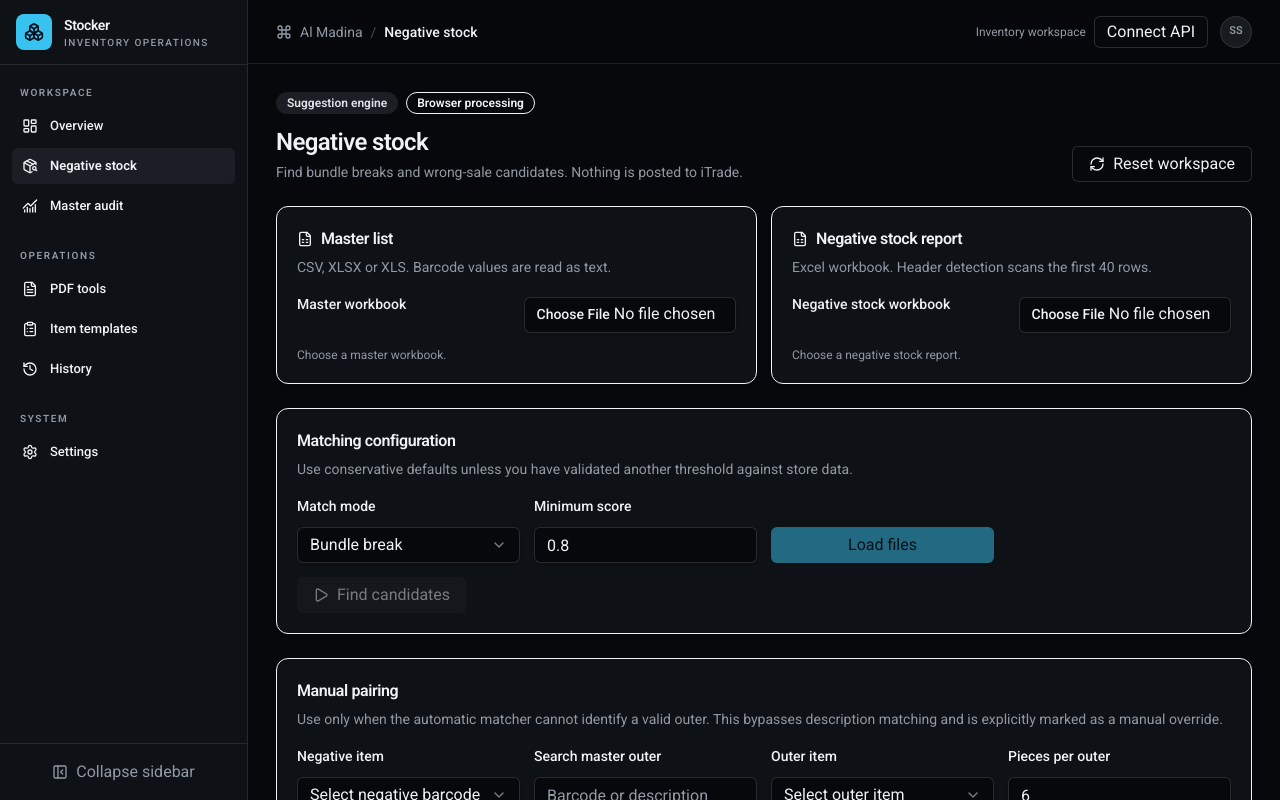
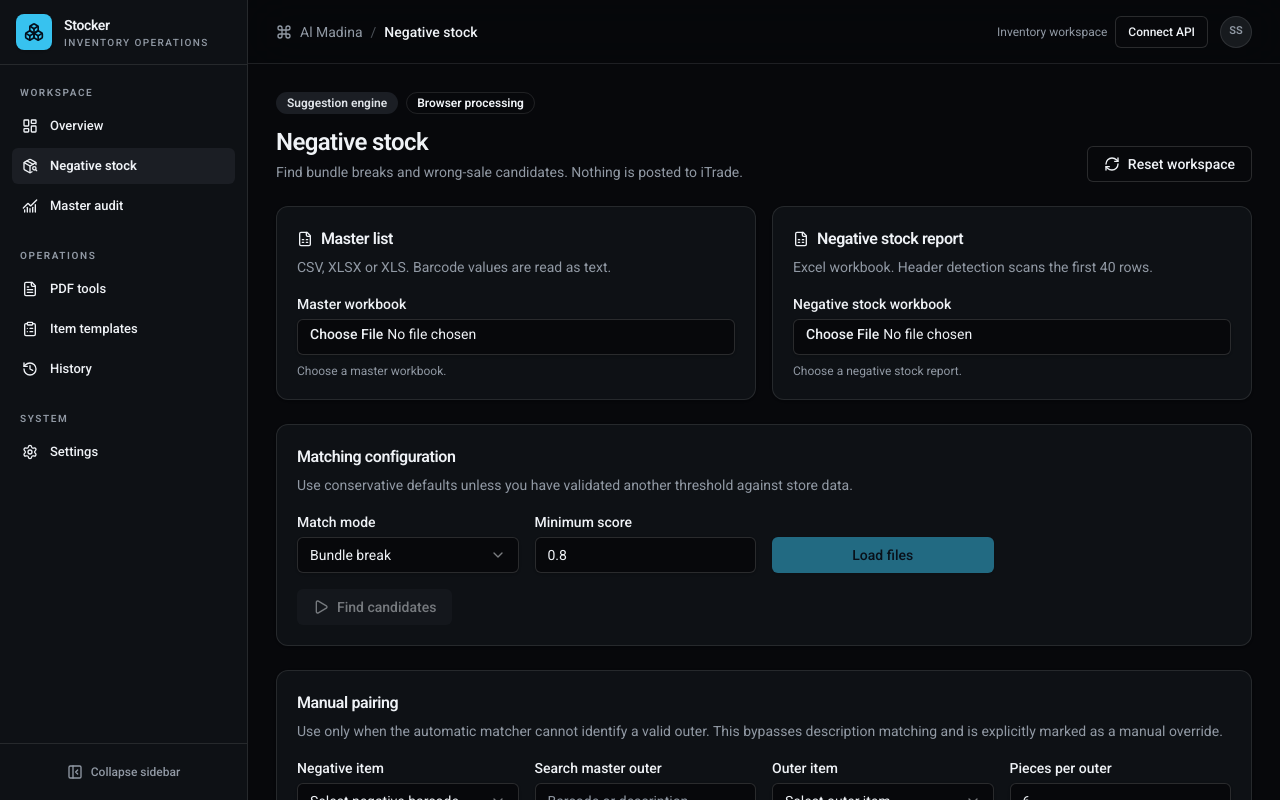
Before and after one commit to swasthik-s/stocker, a Next.js app: page /negative-stock in a window 1280 px wide. Shown: the top 800 px of the page. Built offline with nearby package versions, Linux system fonts and the light colour scheme.

Commit message:
Remove bespoke application CSS and use shadcn theme layer

```diff
--- a/src/app/globals.css
+++ b/src/app/globals.css
@@ -44,35 +44,18 @@
   --ring: oklch(0.72 0.12 225);
 }
 
-.dark {
-  color-scheme: dark;
+.dark { color-scheme: dark; }
+
+@layer base {
+  * { @apply border-border; }
+  body {
+    @apply bg-background text-foreground;
+    font-family: var(--font-roboto), Roboto, sans-serif;
+    font-feature-settings: "ss01" on;
+    -webkit-font-smoothing: antialiased;
+  }
+  ::selection {
+    background: oklch(0.48 0.1 230 / 35%);
+    color: var(--foreground);
+  }
 }
-
-* { box-sizing: border-box; }
-html { scroll-behavior: smooth; }
-body {
-  margin: 0;
-  background: var(--background);
-  color: var(--foreground);
-  font-family: var(--font-roboto), Roboto, sans-serif;
-  font-feature-settings: "ss01" on;
-  -webkit-font-smoothing: antialiased;
-}
-button, input, select, textarea { font: inherit; }
-::selection { background: oklch(0.48 0.1 230 / 35%); color: var(--foreground); }
-.shell { max-width: 1440px; margin: 0 auto; padding: 28px; }
-.panel { background: var(--card); border: 1px solid var(--border); border-radius: 12px; padding: 20px; }
-.muted { color: var(--muted-foreground); }
-.grid { display: grid; grid-template-columns: repeat(auto-fit,minmax(190px,1fr)); gap: 14px; }
-.alert { padding: 12px; border: 1px solid oklch(0.7 0.13 75 / 25%); border-radius: 9px; background: oklch(0.3 0.06 75 / 20%); color: oklch(0.86 0.1 85); }
-.table-wrap { width: 100%; overflow: auto; border: 1px solid var(--border); border-radius: 10px; }
-table { width: 100%; border-collapse: collapse; font-size: 13px; }
-td, th { padding: 10px 12px; border-bottom: 1px solid var(--border); text-align: left; white-space: nowrap; }
-th { background: var(--muted); color: var(--muted-foreground); font-size: 11px; text-transform: uppercase; letter-spacing: .05em; }
-tbody tr:hover { background: var(--accent); }
-.field { display: grid; gap: 6px; font-size: 13px; font-weight: 500; }
-.field input, .field select { height: 38px; border: 1px solid var(--input); border-radius: 8px; background: var(--background); color: var(--foreground); padding: 0 10px; }
-.button { height: 36px; padding: 0 14px; border: 1px solid var(--border); border-radius: 8px; background: var(--primary); color: var(--primary-foreground); font-size: 13px; font-weight: 600; cursor: pointer; }
-.button:disabled { opacity: .45; cursor: not-allowed; }
-.metric { font-size: 28px; font-weight: 700; letter-spacing: -.04em; margin-top: 8px; }
-@media(max-width:700px) { .shell { padding: 14px; } }
```
